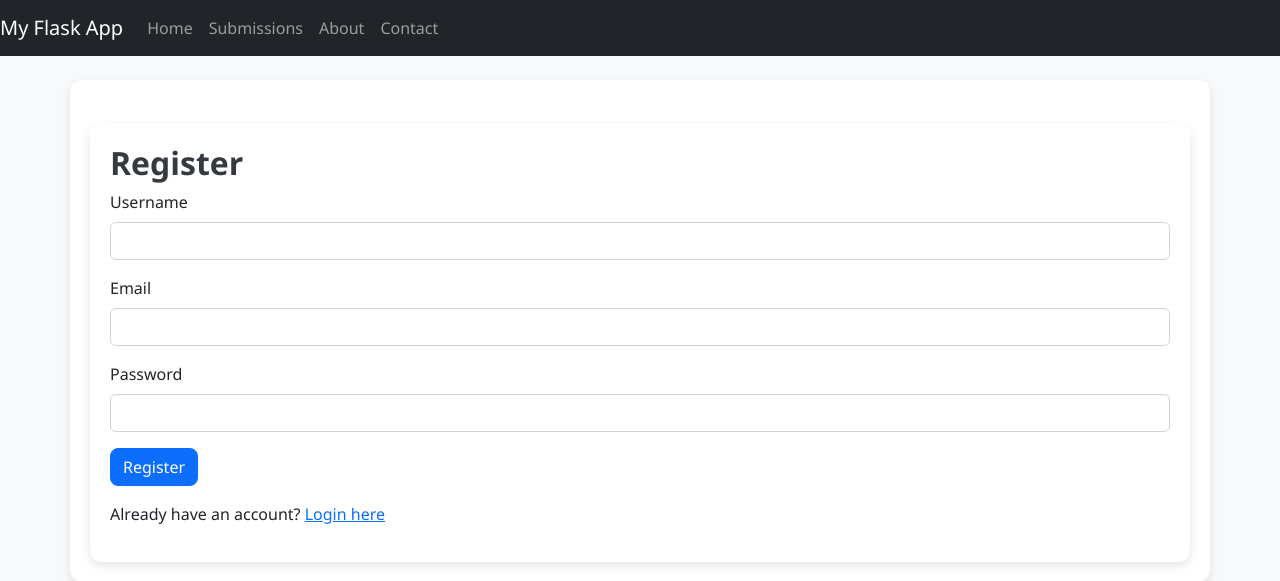
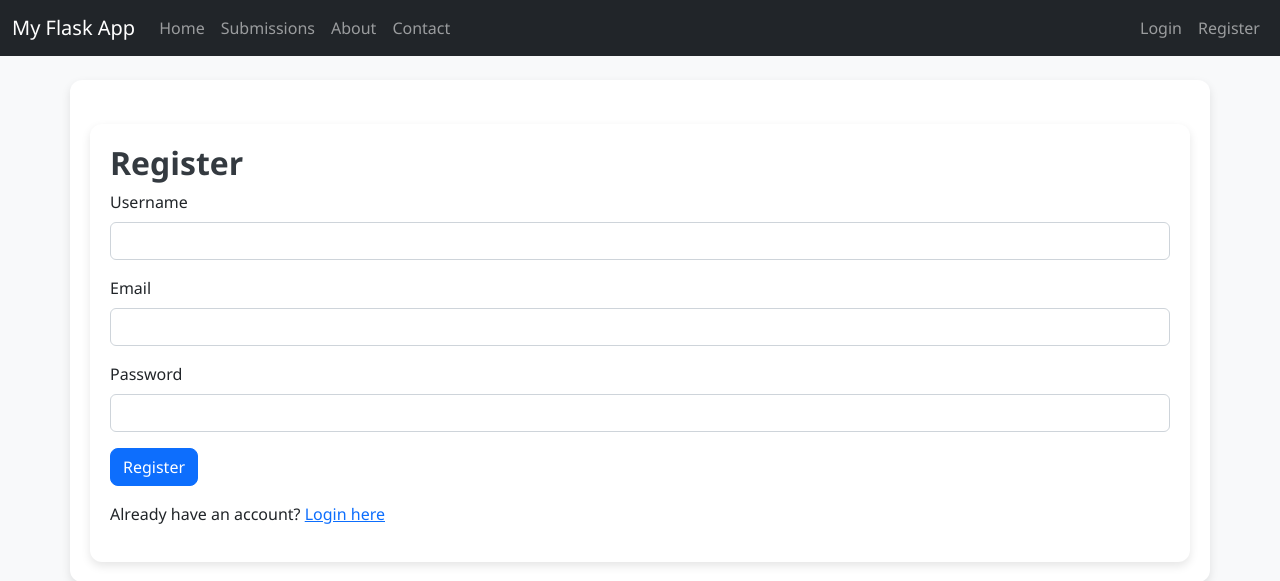
Before and after one commit to tihomirtx88/JobAplicationForm, a Flask app: page /auth/register in a window 1280 px wide. Shown: the top 581 px of the page. Run offline with Flask 3, Linux system fonts and the light colour scheme.

Commit message:
Adding final changes and htmls

```diff
--- a/app/routes.py
+++ b/app/routes.py
@@ -2,6 +2,7 @@ from flask import Blueprint, render_template, request, redirect, url_for, flash
 from .models import Form, db
 from .services.mail_service import MailService
 from datetime import datetime
+from flask_login import login_required
 
 main = Blueprint("main", __name__)
 
@@ -28,6 +29,7 @@ def index():
     return render_template("index.html")
 
 @main.route("/submissions")
+@login_required
 def submissions():
     forms = Form.query.all()
     return render_template("submissions.html", forms=forms)
--- a/app/templates/base.html
+++ b/app/templates/base.html
@@ -7,15 +7,45 @@
     <link rel="stylesheet" href="{{ url_for('static', filename='style.css') }}">
 </head>
     <body>
-        <nav class="navbar navbar-expand-lg navbar-dark bg-dark">
-          <a class="navbar-brand" href="/">My Flask App</a>
-          <div class="navbar-nav">
-            <a class="nav-link" href="/">Home</a>
-            <a class="nav-link" href="/submissions">Submissions</a>
-            <a class="nav-link" href="/about">About</a>
-            <a class="nav-link" href="/contact">Contact</a>
-          </div>
-        </nav>
+         <nav class="navbar navbar-expand-lg navbar-dark bg-dark">
+            <div class="container-fluid">
+              <a class="navbar-brand" href="{{ url_for('main.index') }}">My Flask App</a>
+
+              <!-- бутон за мобилно меню -->
+              <button class="navbar-toggler" type="button" data-bs-toggle="collapse" data-bs-target="#navbarNav">
+                <span class="navbar-toggler-icon"></span>
+              </button>
+
+              <div class="collapse navbar-collapse" id="navbarNav">
+                <!-- Ляво меню -->
+                <ul class="navbar-nav me-auto mb-2 mb-lg-0">
+                  <li class="nav-item"><a class="nav-link" href="{{ url_for('main.index') }}">Home</a></li>
+                  <li class="nav-item"><a class="nav-link" href="{{ url_for('main.submissions') }}">Submissions</a></li>
+                  <li class="nav-item"><a class="nav-link" href="{{ url_for('main.about') }}">About</a></li>
+                  <li class="nav-item"><a class="nav-link" href="{{ url_for('main.contact') }}">Contact</a></li>
+                </ul>
+
+                <!-- Дясна част на навбара -->
+                <ul class="navbar-nav ms-auto mb-2 mb-lg-0">
+                  {% if current_user.is_authenticated %}
+                    <li class="nav-item">
+                      <a class="nav-link text-warning" href="#">Hello, {{ current_user.username }}</a>
+                    </li>
+                    <li class="nav-item">
+                      <a class="nav-link" href="{{ url_for('auth.logout') }}">Logout</a>
+                    </li>
+                  {% else %}
+                    <li class="nav-item">
+                      <a class="nav-link" href="{{ url_for('auth.login') }}">Login</a>
+                    </li>
+                    <li class="nav-item">
+                      <a class="nav-link" href="{{ url_for('auth.register') }}">Register</a>
+                    </li>
+                  {% endif %}
+                </ul>
+              </div>
+            </div>
+          </nav>
 
         <div class="container mt-4">
           {% with messages = get_flashed_messages(with_categories=true) %}
```
Also changed, not shown: instance/data.db.
